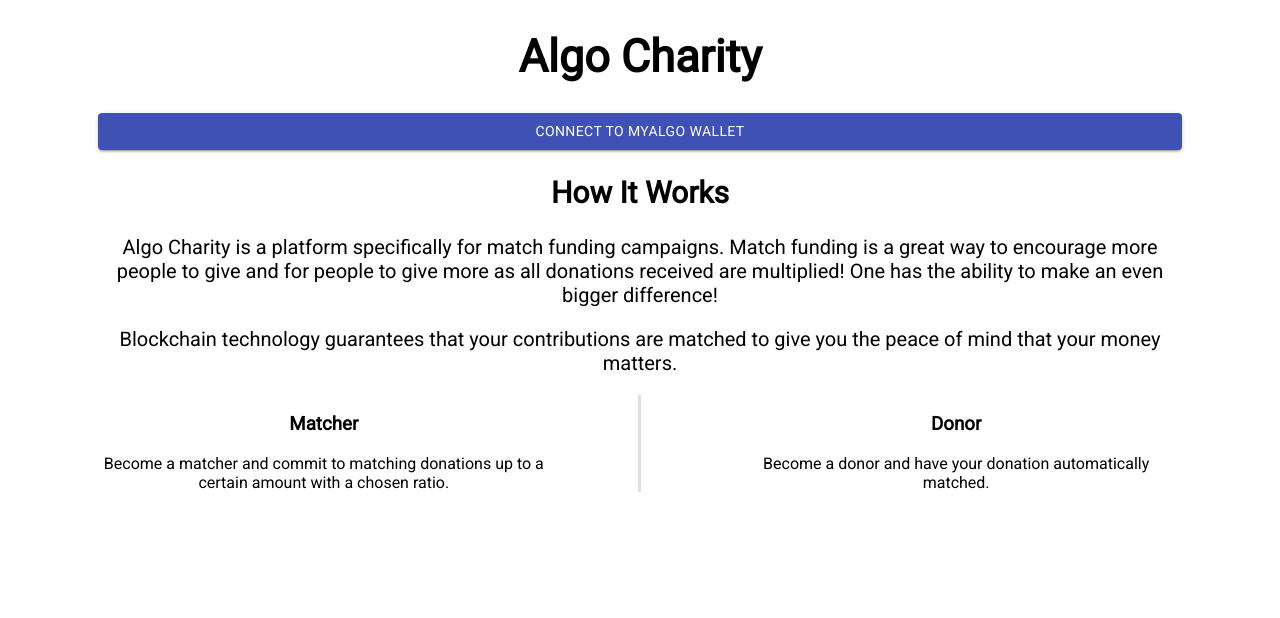
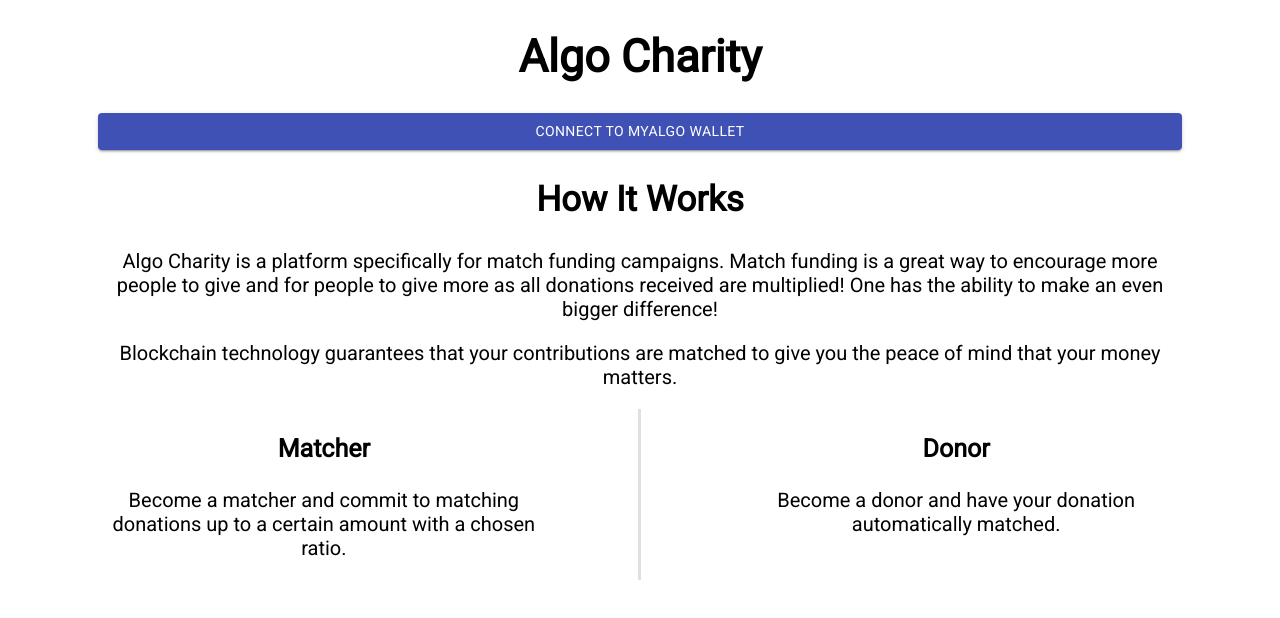
Before and after one commit to gidonkatten/algo-charity, a React (Create React App) app: page / in a window 1280 px wide. Shown: the top 618 px of the page. Built offline with nearby package versions, Linux system fonts and the light colour scheme; what @randlabs/myalgo-connect would draw is missing.

Commit message:
Updated landing page font size

```diff
--- a/src/styles/page.css
+++ b/src/styles/page.css
@@ -12,7 +12,11 @@
 }
 
 h2 {
-    font-size: 30px;
+    font-size: 35px;
+}
+
+h3 {
+    font-size: 25px;
 }
 
 .content {
--- a/src/views/HowItWorks.tsx
+++ b/src/views/HowItWorks.tsx
@@ -20,18 +20,26 @@
       </p>
 
       <Grid container>
+
         <Grid item xs={5}>
           <h3>Matcher</h3>
-          Become a matcher and commit to matching donations up to a certain
-          amount with a chosen ratio.
+          <p className={"content"}>
+            Become a matcher and commit to matching donations up to a certain
+            amount with a chosen ratio.
+          </p>
         </Grid>
+
         <Grid item xs={2}>
           <Divider orientation="vertical" style={{ margin: 'auto', width: 3 }} />
         </Grid>
+
         <Grid item xs={5}>
           <h3>Donor</h3>
-          Become a donor and have your donation automatically matched.
+          <p className={"content"}>
+            Become a donor and have your donation automatically matched.
+          </p>
         </Grid>
+
       </Grid>
     </>
   )
```
